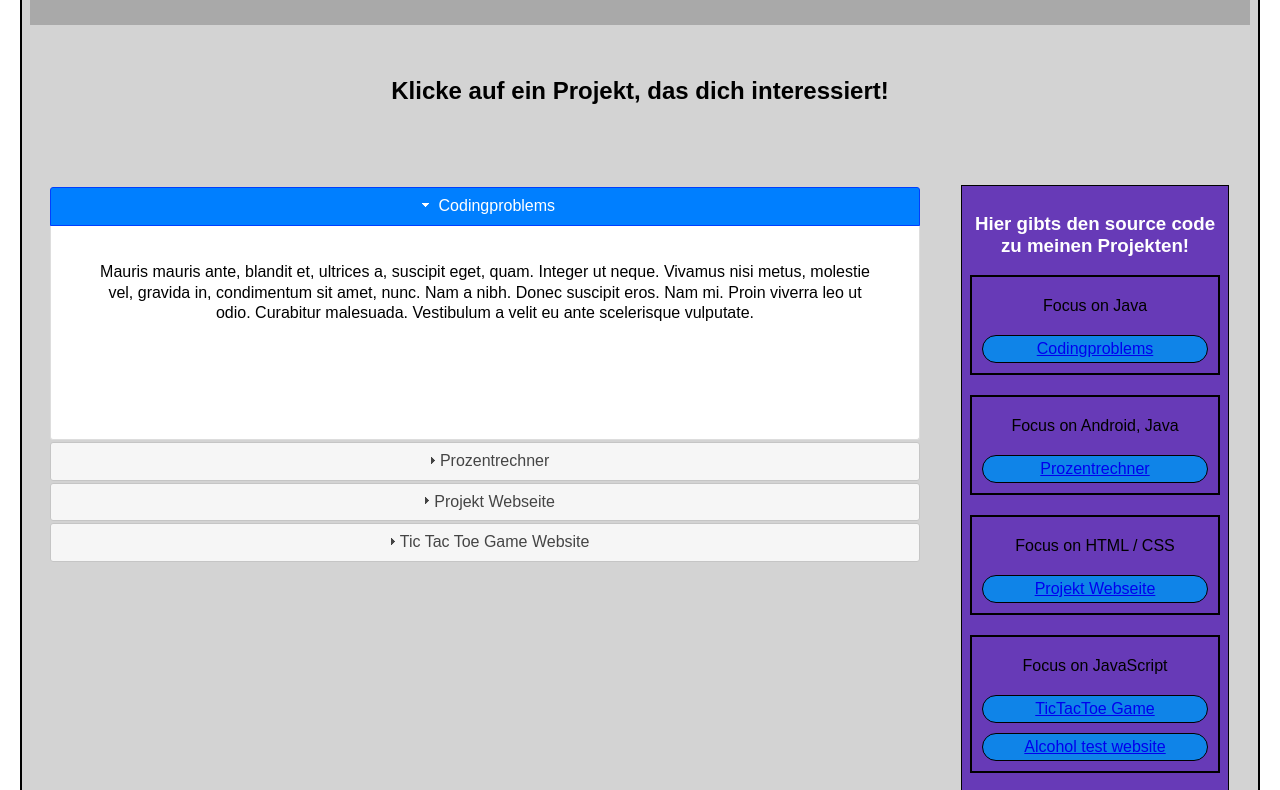
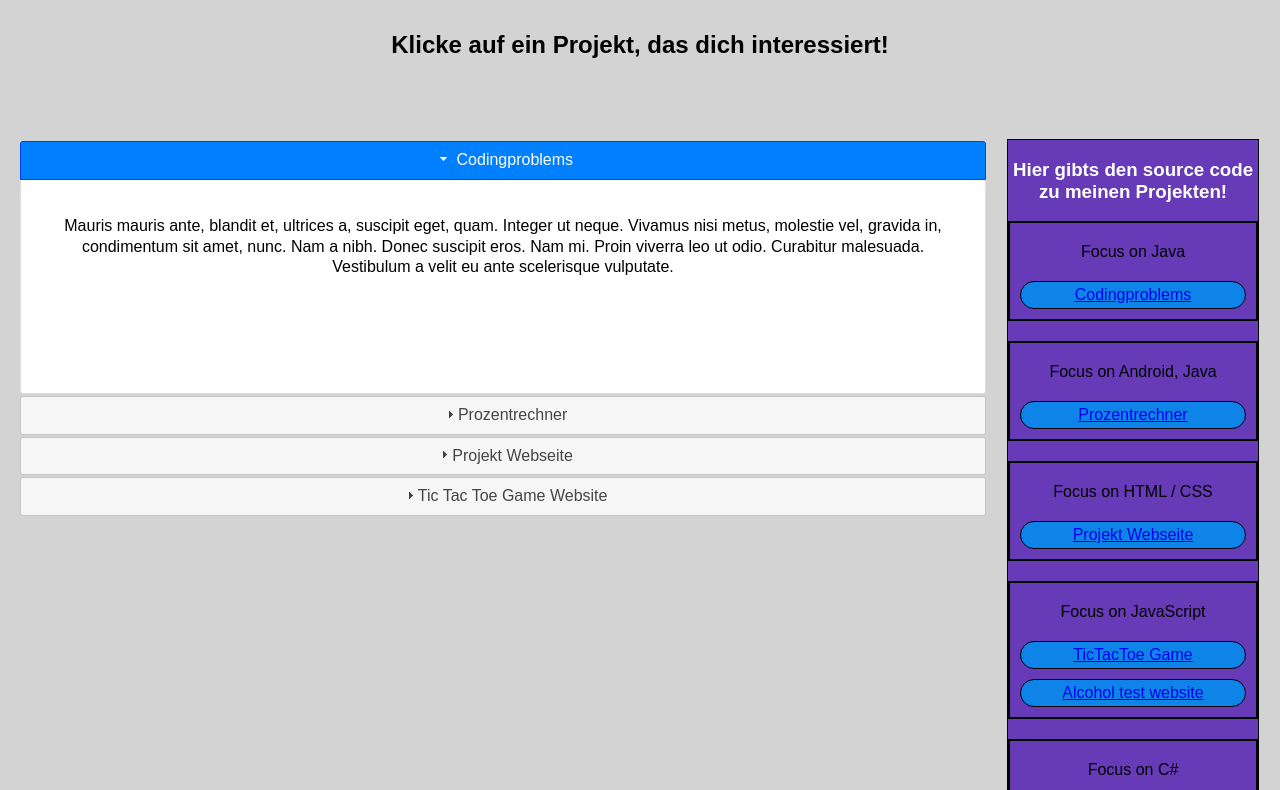
Before and after one commit to SvenHerr/ProjektWebsite, a website: page index.html in a window 1280 px wide. Shown: the part 122-912 px from the top of the page. Drawn offline with Linux system fonts and the light colour scheme.

Commit message:
body padding margin angepasst

```diff
--- a/css/StyleSheet.css
+++ b/css/StyleSheet.css
@@ -11,9 +11,14 @@ html {
     animation: fadein 3s;
 }
 
+
+/* padding von main,header,aside,footer
+    body
+*/
+
 body {
     margin: 0;
-    padding: 10px;
+    padding: 5px;
     font-family: Arial, Helvetica, sans-serif;
     font-size: 1rem;
     color: #fff;
@@ -25,15 +30,17 @@ aside,
 footer {
     margin: 0;
     display: block;
-    padding: 0.5rem;
+    /*padding: 0.5rem;*/
     /*border: 1px solid #000;*/
     color: #fff;
     background: lightgray;
 }
 
+
+/*
 main {
     border: 2px solid black;
-}
+}*/
 
 header {
     background: darkgray;
@@ -200,6 +207,10 @@ li a:active {
     margin: 20px;
 }
 
+.test1 {
+    margin-left: 10px;
+}
+
 @media screen and (min-width:900px) {
     .flex-container {
         display: flex;
@@ -208,21 +219,25 @@ li a:active {
     .sidebar {
         margin-top: 0px;
     }
+    /*
     section {
         padding-left: 1.25rem;
         padding-right: 1.25rem;
-    }
+    }*/
     .sidebar {
         flex: 0 1 250px;
         margin-left: 21px;
         margin-right: 21px;
     }
     body {
-        padding: 20px;
+        padding: 0;
     }
     .sidebar-li {
         margin: 10px;
         width: auto;
+    }
+    .content {
+        margin-left: 20px;
     }
 }
 
--- a/index.html
+++ b/index.html
@@ -53,7 +53,7 @@
                 <div>
 
                     <!--Start JQuery UI-->
-                    <div id="accordion">
+                    <div id="accordion" class="test1">
                         <h3>
                             Codingproblems</h3>
                         <div>
```
Also changed, not shown: 1 other file.
